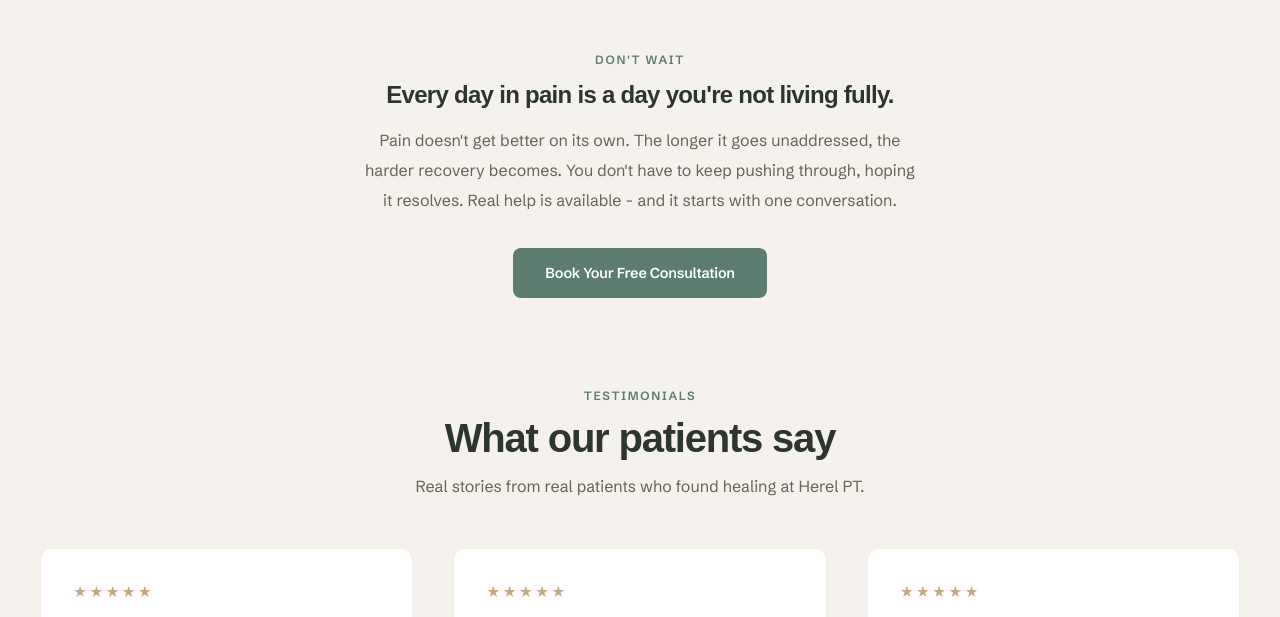
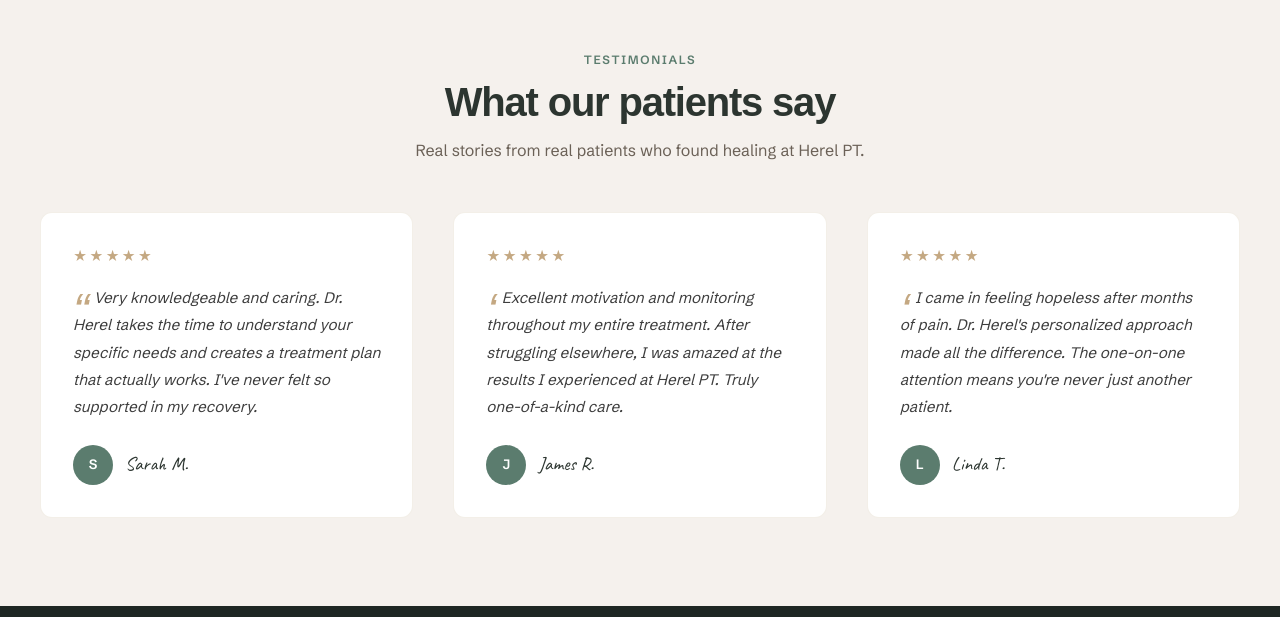
Before and after one commit to Phil228822/herelpt, a plain HTML site: page index.html in a window 1280 px wide. Shown: the part 2660-3277 px from the top of the page. Drawn offline with nearby package versions, Linux system fonts and the light colour scheme; a web font is replaced by a local one.

Commit message:
Remove stakes section

```diff
--- a/index.html
+++ b/index.html
@@ -444,18 +444,8 @@
     </div>
   </section>
 
-  <!-- Stakes + CTA -->
+  <!-- Testimonials -->
   <section class="section section-alt">
-    <div class="container-sm" style="text-align:center;">
-      <span class="sh-label">Don't wait</span>
-      <h2 style="margin: 0.75rem 0 1rem;">Every day in pain is a day you're not living fully.</h2>
-      <p style="color:var(--text-muted); max-width:560px; margin:0 auto 2rem; line-height:1.9;">Pain doesn't get better on its own. The longer it goes unaddressed, the harder recovery becomes. You don't have to keep pushing through, hoping it resolves. Real help is available - and it starts with one conversation.</p>
-      <a href="contact.html" class="btn btn-primary">Book Your Free Consultation</a>
-    </div>
-  </section>
-
-  <!-- Testimonials -->
-  <section class="section section-alt" style="padding-top:0;">
     <div class="container">
       <div class="sh sh-center">
         <span class="sh-label">Testimonials</span>
```
